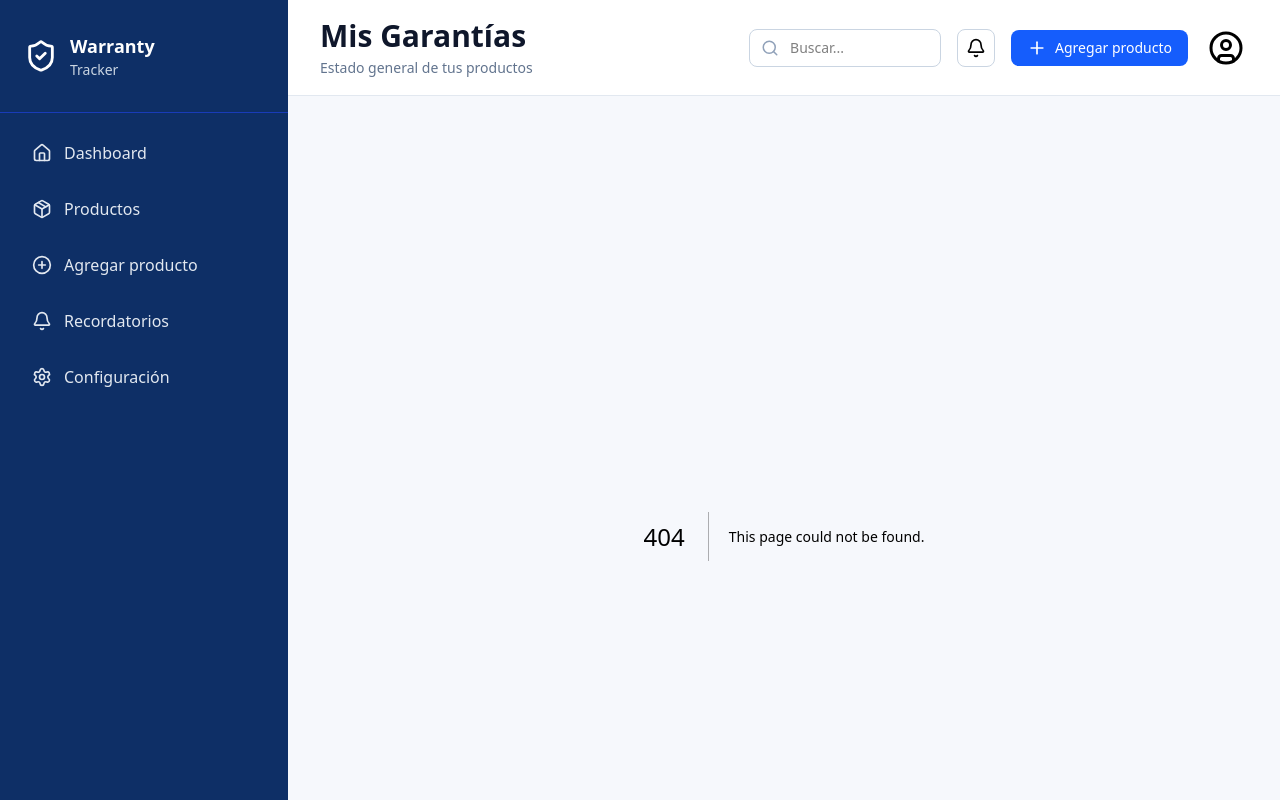
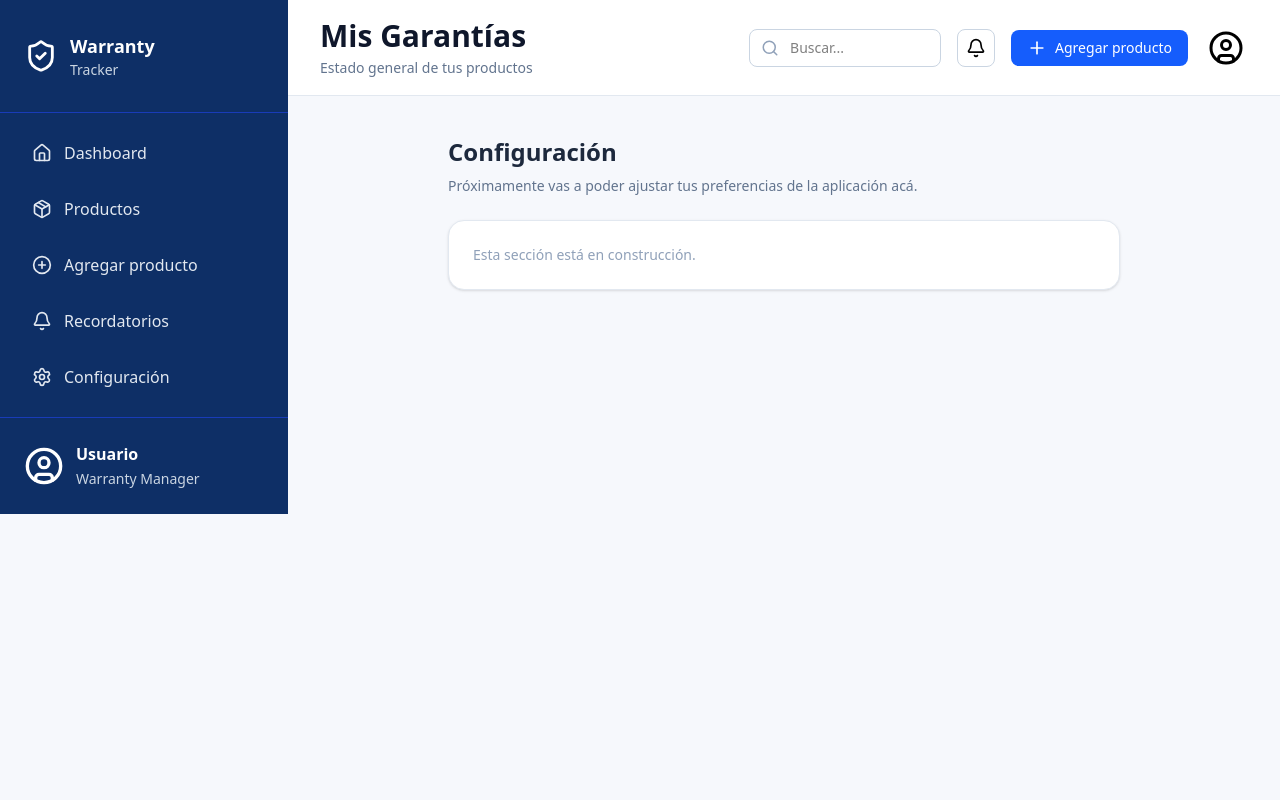
Before and after one commit to Josu98888/warranty-app-next, a Next.js app: page /settings in a window 1280 px wide. Before the commit this address had no page. Shown: the top 800 px of the page. Built offline with nearby package versions, Linux system fonts and the light colour scheme.

Commit message:
feat(settings): add settings page placeholder

```diff
--- /dev/null
+++ b/src/app/(pages)/settings/page.tsx
@@ -0,0 +1,19 @@
+export default function SettingsPage() {
+  return (
+    <main className="max-w-2xl mx-auto">
+      <h1 className="text-xl sm:text-2xl font-semibold text-slate-800 mb-2">
+        Configuración
+      </h1>
+      <p className="text-slate-500 text-sm mb-6">
+        Próximamente vas a poder ajustar tus preferencias de la aplicación
+        acá.
+      </p>
+
+      <div className="rounded-2xl border border-slate-200 bg-white p-6 shadow-sm">
+        <p className="text-slate-400 text-sm">
+          Esta sección está en construcción.
+        </p>
+      </div>
+    </main>
+  );
+}
```
